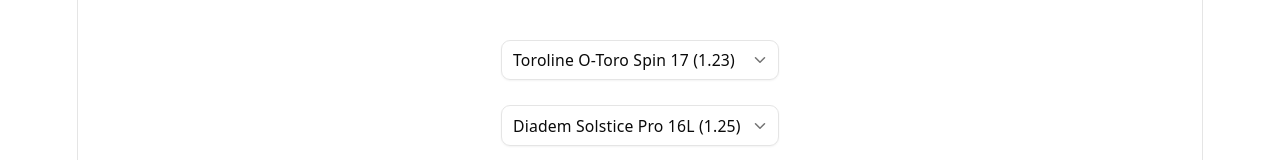
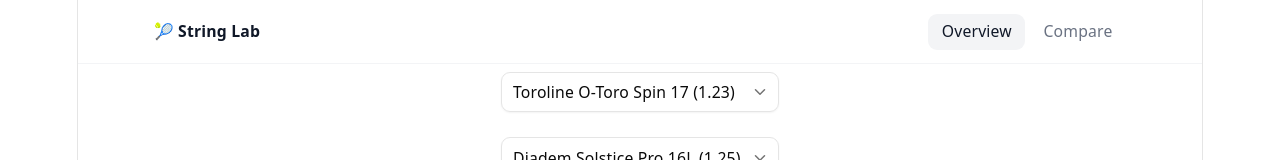
Before and after one commit to wongweixiang/strings_comparator, a React (Vite) app: page / in a window 1280 px wide. Shown: the top 160 px of the page. Built offline with nearby package versions, Linux system fonts and the light colour scheme; no server answers.

Commit message:
feat: add routes

```diff
--- a/package.json
+++ b/package.json
@@ -22,7 +22,7 @@
     "radix-ui": "^1.4.3",
     "react": "^19.2.5",
     "react-dom": "^19.2.5",
-    "react-router-dom": "^7.15.0",
+    "react-router-dom": "^7.15.1",
     "shadcn": "^4.7.0",
     "tailwind-merge": "^3.6.0",
     "tailwindcss": "^4.3.0",
--- /dev/null
+++ b/src/Header.tsx
@@ -0,0 +1,40 @@
+// src/components/Header.tsx
+import { Link, useLocation } from "react-router-dom";
+
+import { ROUTES } from "@/constants/routes.ts";
+
+export const Header = () => {
+  const { pathname } = useLocation();
+
+  const navLinks = [
+    { label: "Overview", path: ROUTES.MAIN },
+    { label: "Compare", path: ROUTES.COMPARISON },
+
+  ];
+
+  return (
+    <header className="sticky top-0 z-50 w-full border-b border-gray-100 bg-white/80 backdrop-blur-sm">
+      <div className="mx-auto flex max-w-4xl items-center justify-between px-4 py-3">
+        <Link to={ROUTES.MAIN} className="text-sm font-semibold text-gray-900">
+          🎾 String Lab
+        </Link>
+
+        <nav className="flex items-center gap-1">
+          {navLinks.map(({ label, path }) => (
+            <Link
+              key={path}
+              to={path}
+              className={`rounded-md px-3 py-1.5 text-sm transition-colors ${
+                pathname === path
+                  ? "bg-gray-100 font-medium text-gray-900"
+                  : "text-gray-500 hover:text-gray-900"
+              }`}
+            >
+              {label}
+            </Link>
+          ))}
+        </nav>
+      </div>
+    </header>
+  );
+};
--- /dev/null
+++ b/src/constants/routes.ts
@@ -0,0 +1,4 @@
+export const ROUTES = {
+  MAIN: '/',
+  COMPARISON: '/comparison',
+} as const;
--- a/src/main.tsx
+++ b/src/main.tsx
@@ -4,8 +4,11 @@
 import { ReactQueryDevtools } from "@tanstack/react-query-devtools";
 import { StrictMode } from "react";
 import { createRoot } from "react-dom/client";
+import {BrowserRouter, Route,Routes} from 'react-router-dom'
 
 import App from "./App.tsx";
+import { ROUTES } from "./constants/routes.ts";
+import { Header } from "./Header.tsx";
 
 // Create a client
 const queryClient = new QueryClient();
@@ -13,8 +16,14 @@
 createRoot(document.getElementById("root")!).render(
   <StrictMode>
     <QueryClientProvider client={queryClient}>
-      <App />
-      <ReactQueryDevtools initialIsOpen={false} />
+      <BrowserRouter>
+        <Header/>
+        <Routes>
+          <Route path={ROUTES.MAIN} element={<App />} />
+          <Route path={ROUTES.COMPARISON} element={<div>hi</div>} />
+        </Routes>
+        <ReactQueryDevtools initialIsOpen={false} />
+      </BrowserRouter>
     </QueryClientProvider>
   </StrictMode>,
 );
```
Also changed, not shown: src/SearchBox.tsx (+6 -6 lines), 1 other file (tests, documents, lock files or other folders).
